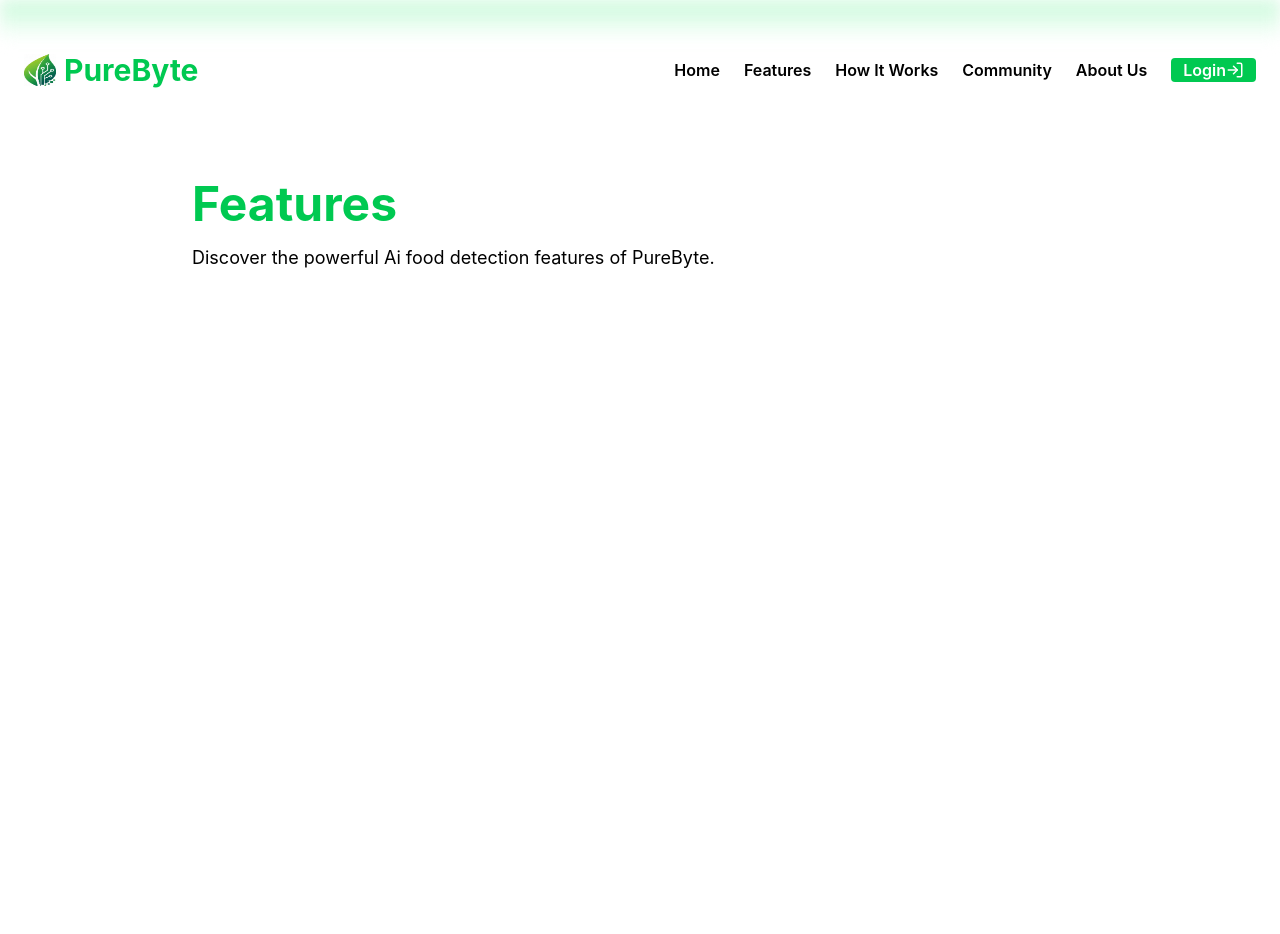
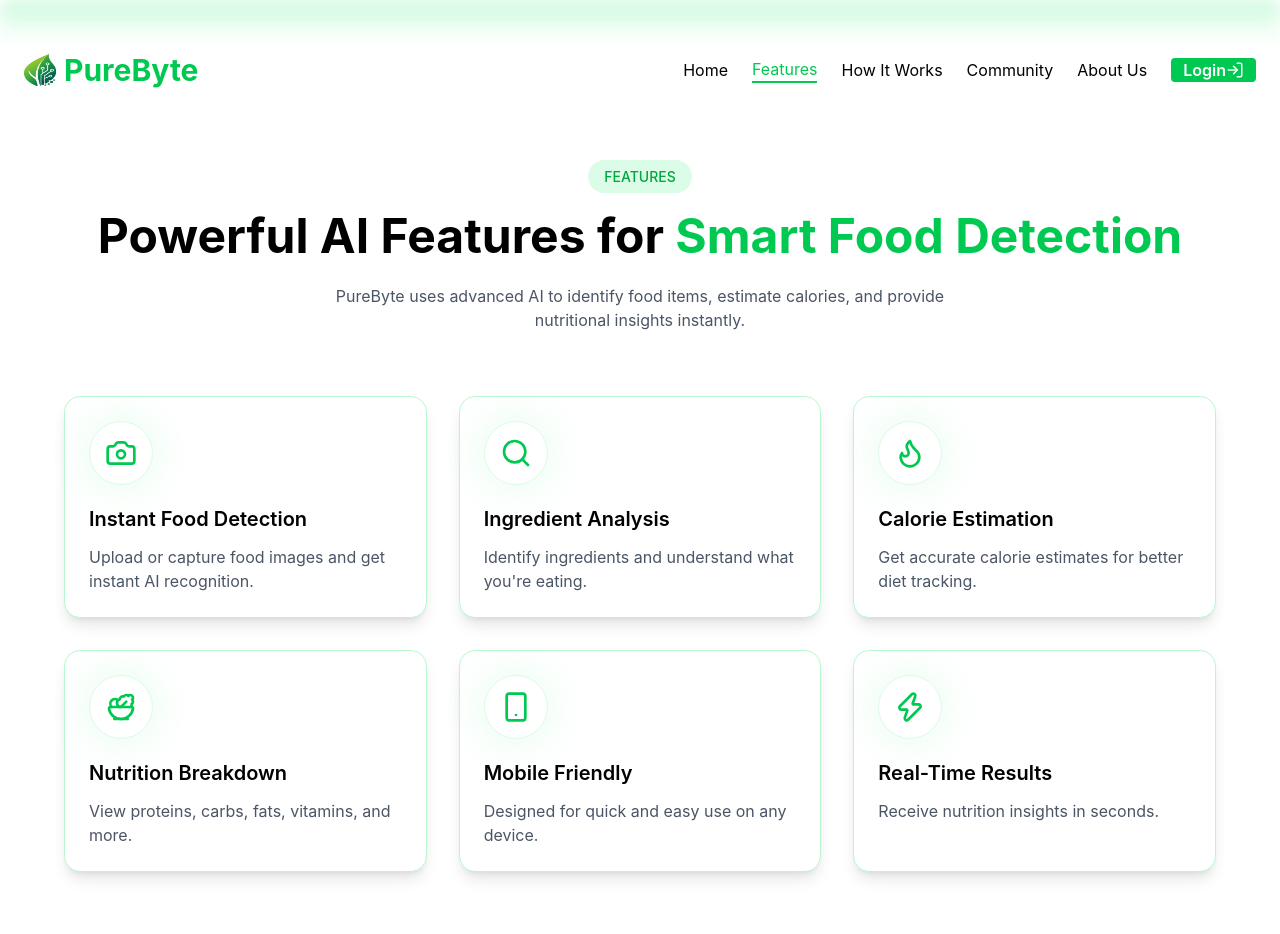
Before and after one commit to harshavardhan-macha/PureByte, a React (Vite) app in the folder FRONTEND/: page /features in a window 1280 px wide. Shown: the top 934 px of the page. Before the commit the page ends 900 px from the top, so only its background shows below. Built offline with nearby package versions, Linux system fonts and the light colour scheme.

Commit message:
Updated Website

```diff
--- a/FRONTEND/src/components/Header.jsx
+++ b/FRONTEND/src/components/Header.jsx
@@ -1,6 +1,6 @@
 import LoginButton from "./LoginButton";
 import logo from "../assets/logo.png";
-import { Link } from "react-router-dom";
+import { NavLink } from "react-router-dom";
 function Header() {
   return (
 <header className="flex flex-col md:flex-row items-center justify-between px-4 sm:px-6 py-3 gap-4">
@@ -14,11 +14,11 @@ function Header() {
 
   <nav className="flex items-center gap-6 text-base">
 
-    <Link to="/" className="hover:text-green-500 font-semibold">Home</Link>
-     <Link to="/features" className="hover:text-green-500 font-semibold">Features </Link>
-    <Link to="/Works" className="hover:text-green-500 font-semibold whitespace-nowrap">How It Works</Link>
-    <Link to="/community" className="hover:text-green-500 font-semibold">Community</Link>
-    <Link to="/About" className="hover:text-green-500 font-semibold whitespace-nowrap">About Us </Link>
+    <NavLink to="/" className={({isActive}) => isActive ? "text-green-500 border-b-2 border-green-500" : "hover:text-green-500 "} >Home</NavLink>
+     <NavLink to="/features" className={({isActive}) => isActive ? "text-green-500 border-b-2 border-green-500" : "hover:text-green-500 "} >Features </NavLink>
+    <NavLink to="/Works" className={({isActive}) => isActive ? "text-green-500 border-b-2 border-green-500" : "hover:text-green-500 whitespace-nowrap"}  >How It Works</NavLink>
+    <NavLink to="/community" className={({isActive}) => isActive ? "text-green-500 border-b-2 border-green-500" : "hover:text-green-500 "} >Community</NavLink>
+    <NavLink to="/About" className={({isActive}) => isActive ? "text-green-500 border-b-2 border-green-500" : "hover:text-green-500 whitespace-nowrap "} >About Us </NavLink>
     <LoginButton />
   </nav>
 </header>
--- a/FRONTEND/src/components/Login.jsx
+++ b/FRONTEND/src/components/Login.jsx
@@ -4,6 +4,7 @@ import food from "../assets/food.png"
 import logo from "../assets/logo.png"
 import { useState } from "react";
 import React from 'react';
+import Header from "../components/Header";
 import { Link } from "react-router-dom";
 export default function Login() {
   const navigate= useNavigate();
@@ -14,6 +15,7 @@ export default function Login() {
         });
     };
 return(
+  <>
   <div className="min-h-screen flex flex-col lg:flex-row ">
 
 
@@ -22,7 +24,7 @@ return(
     {/* bg-gradient-to-br from-green-100 via-emerald-50 to-white */}
     <div className="max-w-md mx-10 mb-35">
       <Link to="/">
-       <div className=" flex items-center gap-2 mb-10">
+       <div className=" flex items-center gap-2 mb-8">
         <img src={logo} alt="logo" className="w-6 h-6" />
         <h1 className="text-3xl font-bold text-green-500 cursor-pointer">
           PureByte
@@ -96,7 +98,7 @@ return(
 
         <div className="w-[85%] h-[85%] rounded-[50px] overflow-hidden shadow-2xl shadow-emerald-900/10 border-4 border-white">
 
-        <div className="absolute inset-0 w-96 h-96 bg-green-300/60 blur-3xl rounded-full"></div>
+        <div className="absolute inset-0 w-96 h-96 bg-green-300/55 blur-3xl rounded-full"></div>
           <img
             src={food}
 
@@ -151,7 +153,7 @@ return(
       </div>
     </div>
       </section>
-
-  </div>
+   </div>
+   </>
     );
   }
--- a/FRONTEND/src/pages/Features.jsx
+++ b/FRONTEND/src/pages/Features.jsx
@@ -1,20 +1,130 @@
 import Header from "../components/Header"
-function Features(){
-    return(
+import {Camera,Search,Flame,Salad,Smartphone,Zap, } from "lucide-react";
+
+function Features() {
+  const features = [
+    {
+      icon: <Camera size={32}  />,
+      title: "Instant Food Detection",
+      desc: "Upload or capture food images and get instant AI recognition.",
+    },
+    {
+      icon: <Search size={32} />,
+      title: "Ingredient Analysis",
+      desc: "Identify ingredients and understand what you're eating.",
+    },
+    {
+      icon: <Flame size={32} />,
+      title: "Calorie Estimation",
+      desc: "Get accurate calorie estimates for better diet tracking.",
+    },
+    {
+      icon: <Salad size={32} />,
+      title: "Nutrition Breakdown",
+      desc: "View proteins, carbs, fats, vitamins, and more.",
+    },
+    {
+      icon: <Smartphone size={32} />,
+      title: "Mobile Friendly",
+      desc: "Designed for quick and easy use on any device.",
+    },
+    {
+      icon: <Zap size={32} />,
+      title: "Real-Time Results",
+      desc: "Receive nutrition insights in seconds.",
+    },
+  ];
+
+  return (
    <>
    <div className="sm:h-10  h-8 bg-gradient-to-b from-green-200 via-green-100 to-white blur-sm opacity-80"></div>
          <Header />
-        <div className="min-h-screen px-4 sm:px-6 lg:px-16 md:px-10 py-12 sm:py-16 lg:py-20">
-            <div className="max-w-4xl mx-auto">
-         <h1 className="text-3xl sm:text-4xl md:text-5xl lg:text-5xl font-bold text-green-500">
-            Features
+    <section className="min-h-screen bg-white px-4 sm:px-6 lg:px-8 py-12 sm:py-16">
+      {/* Hero Section */}
+      <div className="max-w-6xl mx-auto text-center">
+        <span className="bg-green-100 text-green-600 px-4 py-2 rounded-full text-sm font-medium">
+          FEATURES
+        </span>
+
+        <h1 className="text-3xl sm:text-4xl lg:text-5xl font-bold mt-6">
+          Powerful AI Features for
+          <span className="text-green-500"> Smart Food Detection</span>
         </h1>
-         <p className="mt-4 text-sm sm:text-base md:text-lg  text-gray-600leading-relaxed">
-            Discover the powerful Ai food detection features of PureByte.
+
+        <p className="text-gray-600 mt-6 max-w-2xl mx-auto text-sm sm:text-base">
+          PureByte uses advanced AI to identify food items, estimate
+          calories, and provide nutritional insights instantly.
         </p>
       </div>
+
+      {/* Feature Cards */}
+      <div className="max-w-6xl mx-auto mt-16 grid grid-cols-1 md:grid-cols-2 lg:grid-cols-3 gap-8">
+        {features.map((feature, index) => (
+          <div
+            key={index}
+            className="bg-white border border-green-200 rounded-2xl p-6 shadow-lg hover:shadow-lg hover:scale-101 transition"
+          >
+            <div className="mb-5">
+            <div className="relative w-16 h-16 flex items-center justify-center">
+            <div className="absolute inset-0 rounded-full bg-green-200 blur-xl opacity-40"></div>
+            <div className="relative w-16 h-16 rounded-full bg-white border border-green-100 flex items-center justify-center">
+            <div className="text-green-500 ">
+              {feature.icon}
             </div>
+            </div>
+            </div>
+            </div>
+
+            <h3 className="text-xl font-semibold mb-3 text-black">
+              {feature.title}
+            </h3>
+
+            <p className="text-gray-600">
+              {feature.desc}
+            </p>
+          </div>
+        ))}
+      </div>
+
+      {/* CTA Section */}
+      <div className="max-w-6xl mx-auto mt-16">
+        <div className="bg-green-500 rounded-3xl p-6 sm:p-8 lg:p-10 gap-6 flex flex-col md:flex-row items-center justify-between">
+          <div>
+            <h2 className="text-2xl sm:text-3xl text-center md:text-left font-bold text-white">
+              Experience the Future of Food Understanding
+            </h2>
+
+            <p className="text-green-100 mt-3">
+              Start your AI-powered nutrition journey with PureByte.
+            </p>
+          </div>
+
+          <button className="w-full sm:w-auto bg-white text-green-600 px-6 py-3 rounded-xl font-semibold hover:scale-105 transition">
+            Try PureByte Now →
+          </button>
+        </div>
+      </div>
+    </section>
     </>
   );
 }
+
 export default Features;
+// function Features(){
+//     return(
+//          <>
+
+//         <div className="min-h-screen px-4 sm:px-6 lg:px-10   md:px-10 py-12 sm:py-16 lg:py-20">
+//             <div className="max-w-4xl mx-auto">
+//          <h1 className="text-3xl sm:text-4xl md:text-5xl lg:text-5xl font-bold text-green-500">
+//             Features
+//          </h1>
+//          <p className="mt-4 text-sm sm:text-base md:text-lg  text-gray-600leading-relaxed">
+//             Discover the powerful Ai food detection features of PureByte.
+//          </p>
+//         </div>
+//         </div>
+//         </>
+//     );
+// }
+// export default Features;
```
Also changed, not shown: FRONTEND/src/pages/Works.jsx (+200 -10 lines). Lines whose indentation alone changed are shown as unchanged.
